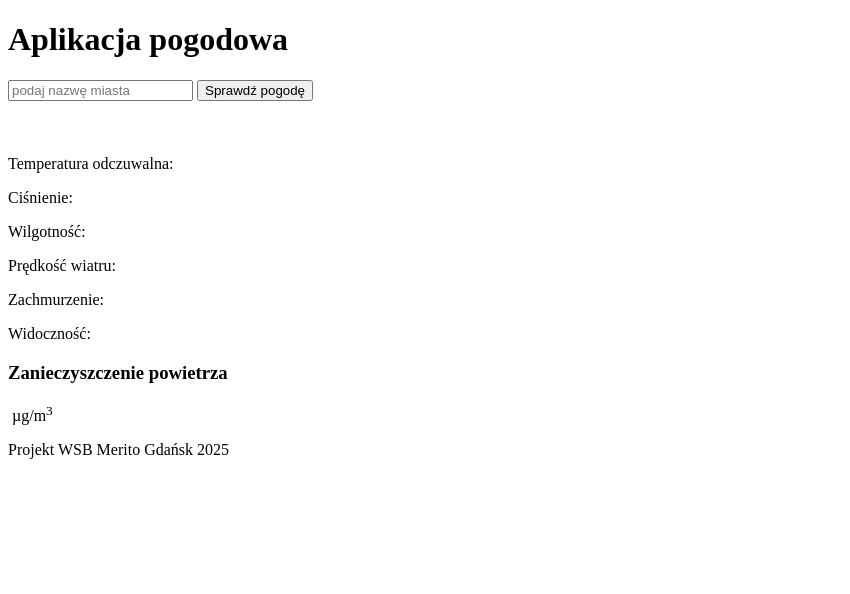
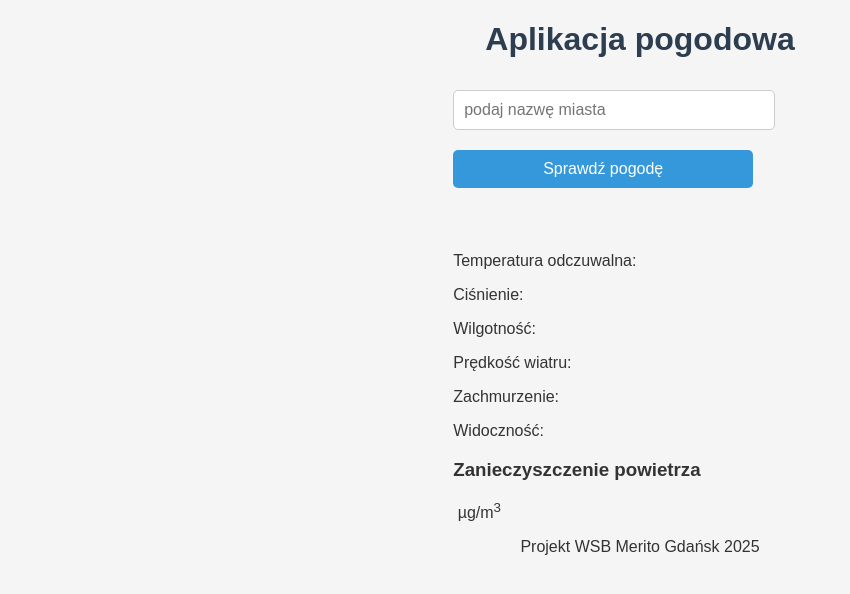
Before and after one commit to piotrmajchrowski92/Weather, a plain HTML site: page index.html in a window 1280 px wide. Shown: the whole page, without its empty margins (0-850 px from the left). Drawn offline with nearby package versions, Linux system fonts and the light colour scheme.

Commit message:
Adding CSS file

```diff
--- a/index.html
+++ b/index.html
@@ -1,10 +1,12 @@
 <!DOCTYPE html>
 <html lang="en">
 <head>
-    <meta charset="UTF-8">
-    <meta name="viewport" content="width=device-width, initial-scale=1.0">
-    <title>aplikacja pogodowa</title>
+  <meta charset="UTF-8">
+  <meta name="viewport" content="width=device-width, initial-scale=1.0">
+  <title>Strona pogodowa</title>
+  <link rel="stylesheet" href="style.css">
 </head>
+
 <body>
     <header>
         <h1>Aplikacja pogodowa</h1>
--- /dev/null
+++ b/style.css
@@ -0,0 +1,67 @@
+/* style.css */
+
+body {
+  font-family: 'Arial', sans-serif;
+  margin: 0;
+  padding: 0;
+  background-color: #f5f5f5;
+  color: #333;
+  min-height: 100vh;
+  display: flex;
+  flex-direction: column;
+  align-items: center;
+}
+
+.container {
+  width: 100%;
+  max-width: 600px;
+  margin: 20px auto;
+  padding: 20px;
+  background: #fff;
+  border-radius: 10px;
+  box-shadow: 0 0 10px rgba(0,0,0,0.1);
+  box-sizing: border-box;
+}
+
+h1, h2 {
+  text-align: center;
+  color: #2c3e50;
+}
+
+input, button {
+  width: 100%;
+  max-width: 300px;
+  margin: 10px 0;
+  padding: 10px;
+  border: 1px solid #ccc;
+  border-radius: 5px;
+  font-size: 16px;
+}
+
+button {
+  background-color: #3498db;
+  color: white;
+  border: none;
+  cursor: pointer;
+  transition: background-color 0.3s;
+}
+
+button:hover {
+  background-color: #2980b9;
+}
+
+#weatherInfo {
+  margin-top: 20px;
+  text-align: center;
+}
+
+/* Responsywność */
+@media (max-width: 600px) {
+  .container {
+    padding: 15px;
+    margin: 10px;
+  }
+  input, button {
+    width: 90%;
+  }
+}
```
